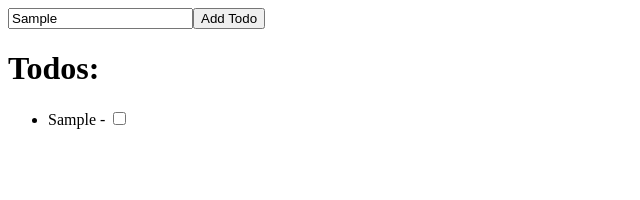
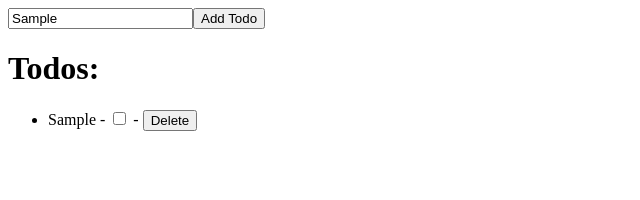
Before and after one commit to eyasq/learn_react, a React (Vite) app: page / in a window 1280 px wide. Both pictures are taken after typing "Sample" into the empty fields and a click on the button "Add Todo". Shown: the top 200 px of the page, without its empty margins (0-640 px from the left). Built offline with nearby package versions, Linux system fonts and the light colour scheme.

Commit message:
a todolist lol

```diff
--- a/components/todo.jsx
+++ b/components/todo.jsx
@@ -19,7 +19,10 @@ export default function Todolist() {
                             const newList = [...todolist];
                             newList[i] = { ...newList, text: newList[i].text, checked: !newList[i].checked };
                             setList(newList)
-                        }} /></li>
+                        }} /> - <button onClick={() => {
+                            const newList = todolist.filter((el) => el !== todolist[i])
+                            setList(newList)
+                        }}>Delete</button> </li>
                     )
                     )}
                 </ul>
```
